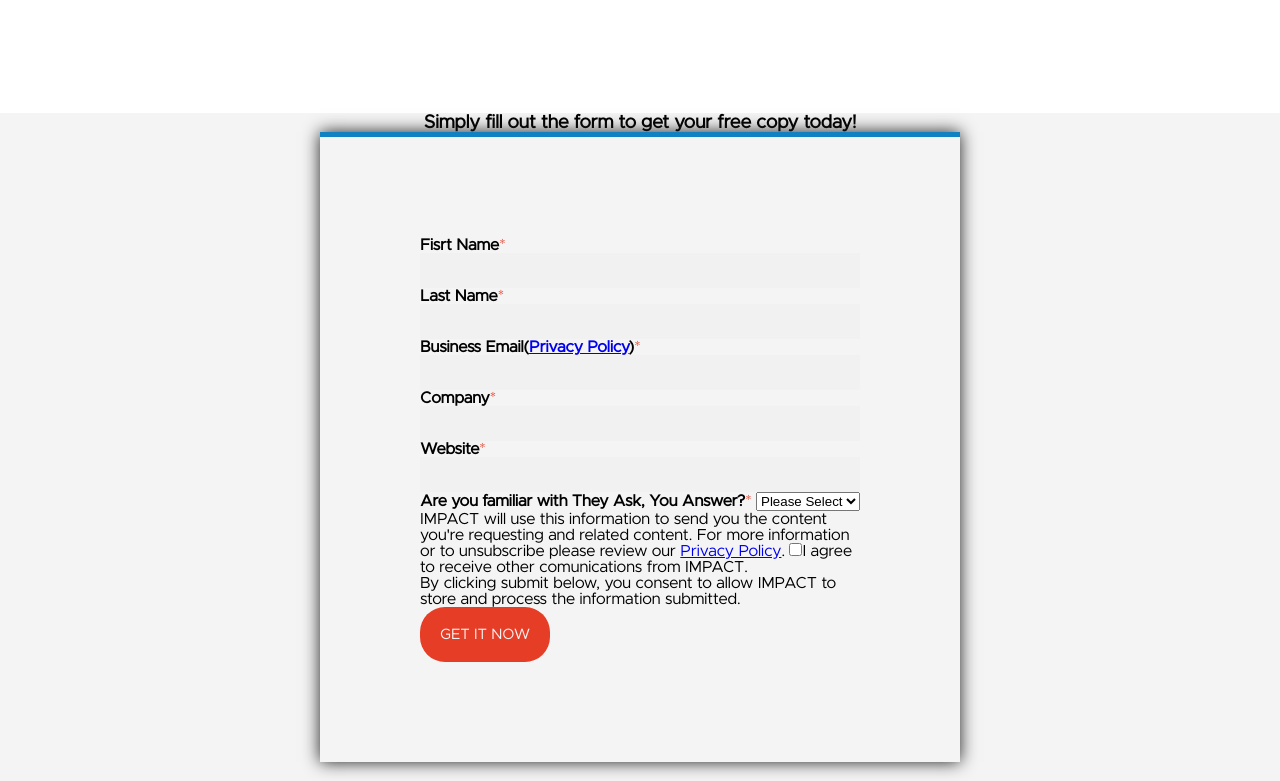
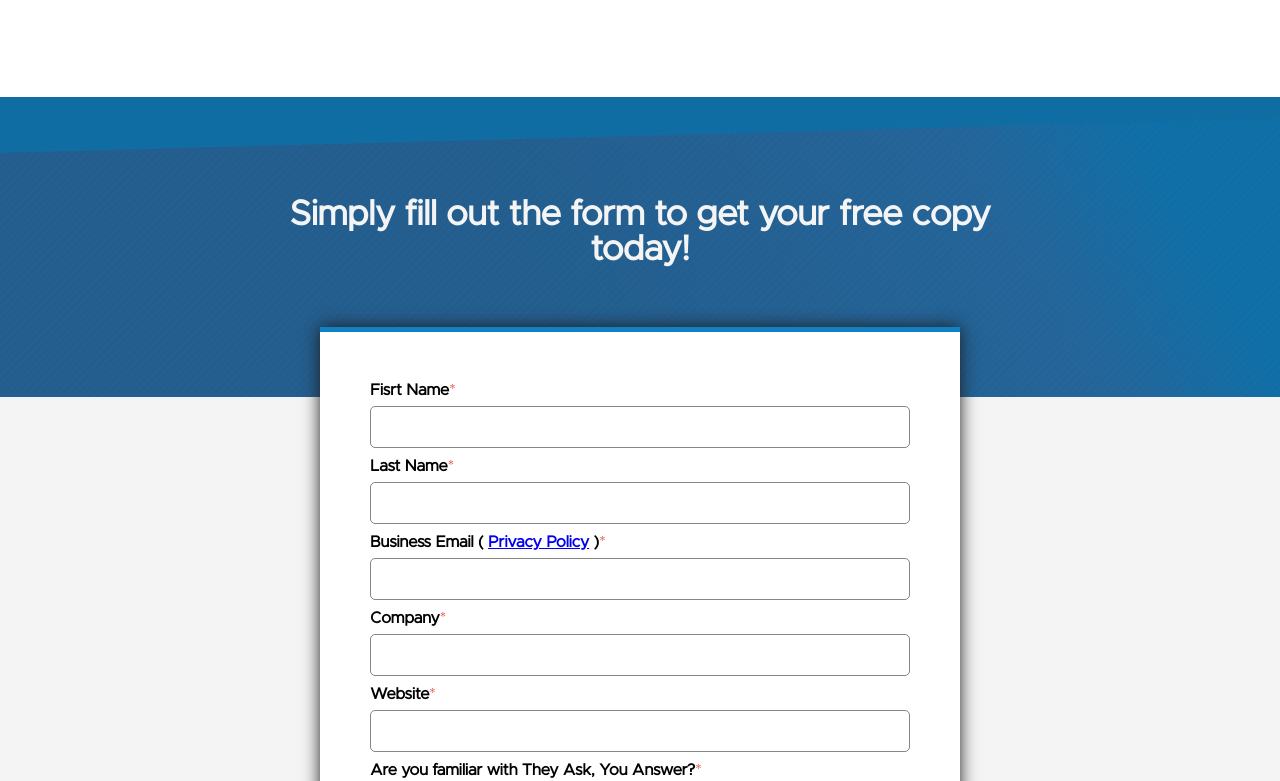
Before and after one commit to catheali/Av-Mod2, a plain HTML site: page index.html in a window 1280 px wide. Shown: the part 1583-2364 px from the top of the page. Drawn offline with Linux system fonts and the light colour scheme.

Commit message:
estilizando o form

```diff
--- a/css/style.css
+++ b/css/style.css
@@ -11,7 +11,6 @@
     font-family: Metropolis;
     src: url(../font/Metropolis-Regular.otf);
 }
-
 body{
     font-family: Metropolis;
     background-color: #f4f4f4;
@@ -67,15 +66,17 @@ td:last-child{
     float: right;
 }
 .container2{
-
     background-color: #ffffff;
     width:100%;
     vertical-align: middle;
-    padding: 10%;
+    padding: 100px 10%;
 }
-
 .container2 p{
     padding: 15px;
+}
+.arrow{
+    padding-top: 83px;
+    margin: -54px;
 }
 .meio{
     text-align: center;
@@ -100,26 +101,55 @@ td:last-child{
 .section-form form{
     text-align: left;
     display: inline-block;
-    position: relative;
-    padding: 100px;
+    margin-top: -70px;
+    padding: 50px;
+    background-color: #ffffff;
 }
 input[type=text]{
     width:100%;
-    padding-top:20px;
-    display: block;
-    border: none;
-    background: #f1f1f1;
+    margin-top: 8px;
+    margin-bottom: 10px;
+    padding: 10px 20px;
+    border: 0.5px solid #868686;
+    border-radius: 5px;
+    background: #ffffff;
+    text-align: center;
+    font-family: Metropolis;
+    font-size: 20px;
 }
-
 form > label > span{
     color:#e63d27 ;
 }
+.select-style{
+    width:100%;
+    margin-top: 8px;
+    margin-bottom: 10px;
+    padding-top:10px;
+    display: block;
+    border: 0.5px solid #868686;
+    border-radius: 5px;
+    background:#f0ecec;
+}
+.select-style option, select{
+    text-align: left;
+    font-family: Metropolis;
+    font-size: 21px;
+    padding: 10px;
+}
+
+
 .box-shadow{
     border-top: 5px solid #1082c4;
     box-shadow: 0 0 1em #1d1d1f;
-    /* box-shadow: inset 0 0 5px 50px;  */
-    /* box-shadow: 5px 5px 10px ; */
     width: 50%;
+}
+.bg-azul {
+    text-align: center;
+    font-size: 35px;
+    padding-top: 100px;
+    padding-bottom: 10px;
+    width: 100%;
+    color: #f4f4f4;
 }
 .fim{
     background-color: #1d1d1f;
--- a/index.html
+++ b/index.html
@@ -29,16 +29,15 @@
                      <p class="blue"><strong>FREE GUIDE:</strong></p>
                      <h1 style="font-size: 65px;"> The Beginner's Guide <br> to Inbound Marketing</h1>
                      <p style="font-size:25px;font-weight:bold; padding-top:35px;">Attract and convert more customers on your website right <br>now.</p>
-                    <div style=" padding-top: 140px; margin: -50px;">
+                    <div class="arrow">
                          <img src="imgs/arrow-pointing.png">
                          <button class="get-button">GET MY COPY NOW</button>
                     </div>
                  </div>
             </div>
-
         <section class="container2">
             <div>
-                <h2 style="font-size:30px; text-align: center; padding: 20px; ">Let's take a moment to celebrate how tech-savvy people have evolved as consumers - </h2>
+                <h2 style="font-size:50px; text-align: center; padding: 20px; ">Let's take a moment to celebrate how tech-savvy people have evolved as consumers - </h2>
                 <p><b>78% of people search for products or services online.</b> (HubSpot)</p>
                 <p>Wow.</p>
                 <p>Not only that, but people are using phones to do research on-the-go. They're making more educated buying decisions. Quickly. </p>
@@ -66,22 +65,24 @@
                 </div>
             </div>
         </section>
+        <div style="background: url('imgs/background-azul.png')no-repeat ;
+        height: 300px;">
+            <h3 class="bg-azul">Simply fill out the form to get your free copy <br> today!</h3>
+        </div>
         <section class="section-form">
-            <div>
-                <h3>Simply fill out the form to get your free copy today!</h3>
                 <form class="box-shadow">
-                    <label for=""><b>Fisrt Name</b><span>*</span></label>
-                    <Input id="" type="text" required></Input>
-                    <label for=""><b>Last Name</b><span>*</span></label>
-                    <Input id="" type="text" required></Input>
-                    <label for=""><b>Business Email(<a href="#">Privacy Policy</a>)</b><span>*</span></label>
-                    <Input id="" type="text" required></Input>
-                    <label for=""><b>Company</b><span>*</span></label>
-                    <Input id="" type="text" required></Input>
-                    <label for=""><b>Website</b><span>*</span></label>
-                    <Input id="" type="text" required></Input>
+                    <label for="name"><b>Fisrt Name</b><span>*</span></label>
+                    <Input id="name" type="text" required></Input>
+                    <label for="l-name"><b>Last Name</b><span>*</span></label>
+                    <Input id="l-name" type="text" required></Input>
+                    <label for="b-mail"><b>Business Email ( <a href="#">Privacy Policy</a> )</b><span>*</span></label>
+                    <Input id="b-mail" type="text" required></Input>
+                    <label for="comp"><b>Company</b><span>*</span></label>
+                    <Input id="comp" type="text" required></Input>
+                    <label for="web"><b>Website</b><span>*</span></label>
+                    <Input id="web" type="text" required></Input>
                     <label for="yn"><b>Are you familiar with They Ask, You Answer?</b><span>*</span></label>
-                    <select class="" id="yn">
+                    <select class="select-style" id="yn">
                         <option value="select" selected="true" disabled="disabled">Please Select</option>
                         <option value="yes">Yes</option>
                         <option value="no">No</option>
@@ -91,7 +92,7 @@
                     <p>By clicking submit below, you consent to allow IMPACT to store and process the information submitted.</p>
                     <button class="get-button">GET IT NOW</button>
                 </form>
-            </div>
+
 
         </section>
 
```
Also changed, not shown: imgs/background-azul.png (added), imgs/tofu-form-bg.jpg (deleted).
